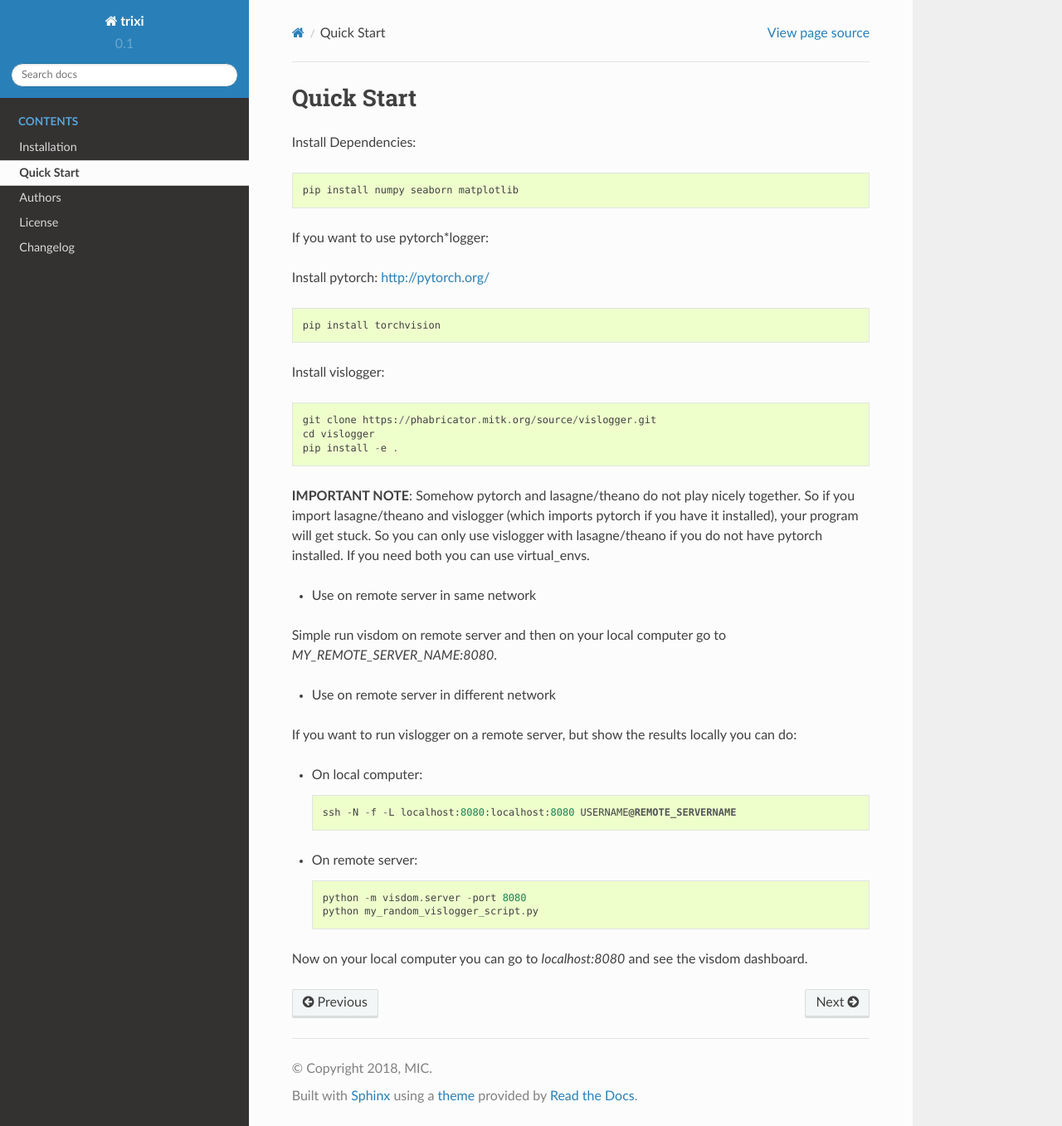
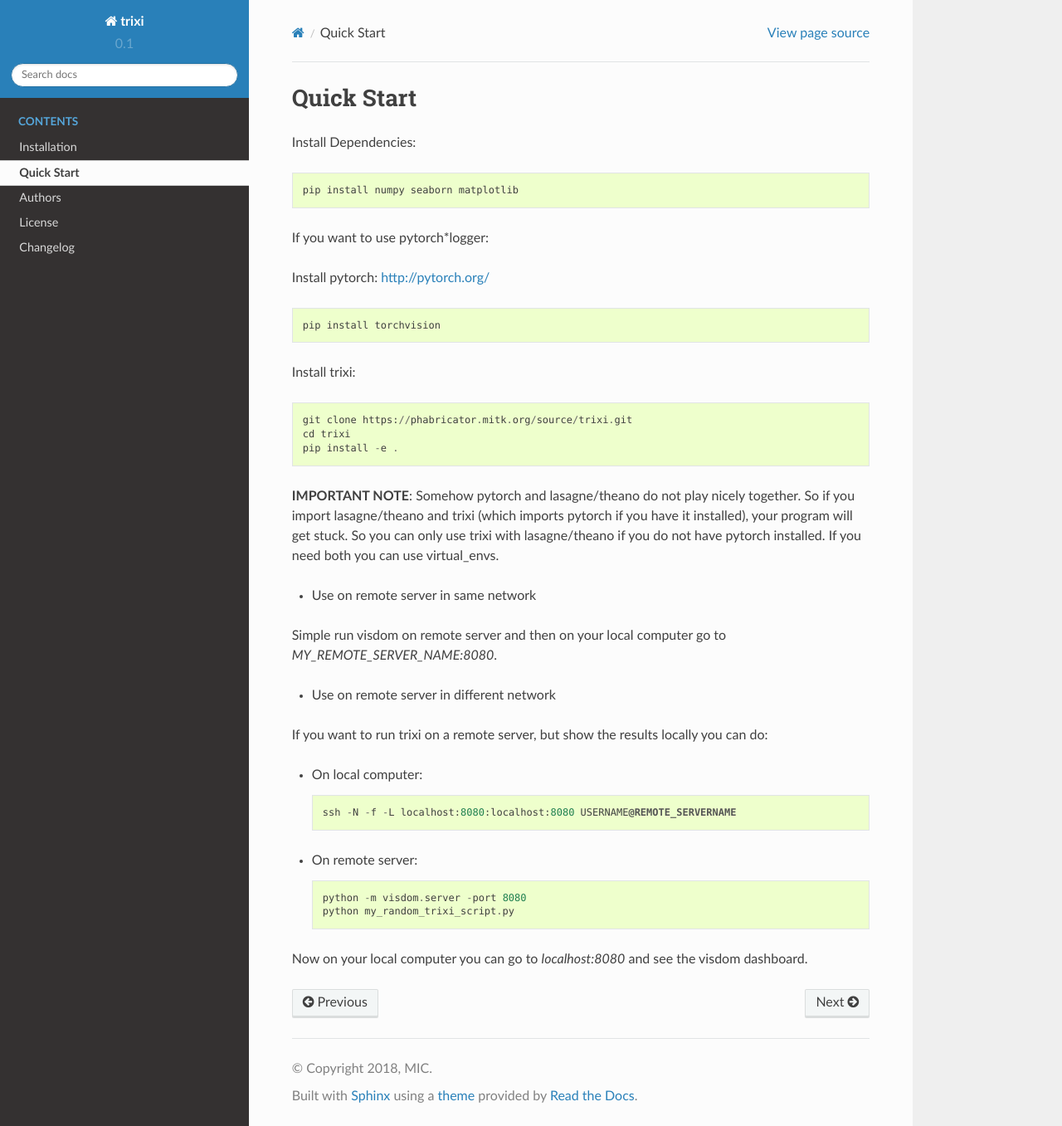
Before and after one commit to MIC-DKFZ/trixi, a Sphinx documentation site: the page built from doc/quickstart.rst, in a window 1280 px wide and 1357 px high. Shown: the whole window at 83% size. Built offline with Sphinx 7.4.7 and the Read the Docs theme 2.0.0, drawn with Linux system fonts in a browser that asks for light colours; pages that are not in the unit, such as notebooks, are missing from menus.

Commit message:
Hopefully make doucmentation work on RTD

```diff
--- a/doc/installation.rst
+++ b/doc/installation.rst
@@ -14,8 +14,8 @@ Install pytorch: http://pytorch.org/
 	pip install torchvision
 
 
- Install vislogger::
+ Install trixi::
 
-	git clone https://phabricator.mitk.org/source/vislogger.git
+	git clone https://phabricator.mitk.org/source/trixi.git
 	cd trixi
 	pip install -e .
--- a/doc/quickstart.rst
+++ b/doc/quickstart.rst
@@ -17,16 +17,16 @@ Install pytorch: http://pytorch.org/
 	pip install torchvision
 
 
-Install vislogger::
+Install trixi::
 
-	git clone https://phabricator.mitk.org/source/vislogger.git
-	cd vislogger
+	git clone https://phabricator.mitk.org/source/trixi.git
+	cd trixi
 	pip install -e .
 
 
 **IMPORTANT NOTE**: Somehow pytorch and lasagne/theano do not play nicely together. So if you
-import lasagne/theano and vislogger (which imports pytorch if you have it installed),
-your program will get stuck. So you can only use vislogger with lasagne/theano if you do not
+import lasagne/theano and trixi (which imports pytorch if you have it installed),
+your program will get stuck. So you can only use trixi with lasagne/theano if you do not
 have pytorch installed. If you need both you can use virtual_envs.
 
 * Use on remote server in same network
@@ -35,7 +35,7 @@ Simple run visdom on remote server and then on your local computer go to `MY_REM
 
 * Use on remote server in different network
 
-If you want to run vislogger on a remote server, but show the results locally
+If you want to run trixi on a remote server, but show the results locally
 you can do:
 
 
@@ -46,6 +46,6 @@ you can do:
 * On remote server::
 
 	python -m visdom.server -port 8080
-	python my_random_vislogger_script.py
+	python my_random_trixi_script.py
 
 Now on your local computer you can go to `localhost:8080` and see the visdom dashboard.
--- a/setup.py
+++ b/setup.py
@@ -11,7 +11,7 @@ setup(name='trixi',
       version='0.1',
       description='Package to log visualizations and experiments, e.g. with visdom',
       long_description=readme,
-      url='http://phabricator.mitk.org/source/vislogger',
+      url='http://phabricator.mitk.org/source/trixi',
       author='Medical Image Computing Group, DKFZ',
       author_email='mic@dkfz-heidelberg.de',
       license=license,
```
Also changed, not shown: Readme.md (+5 -5 lines), 3 other files.
